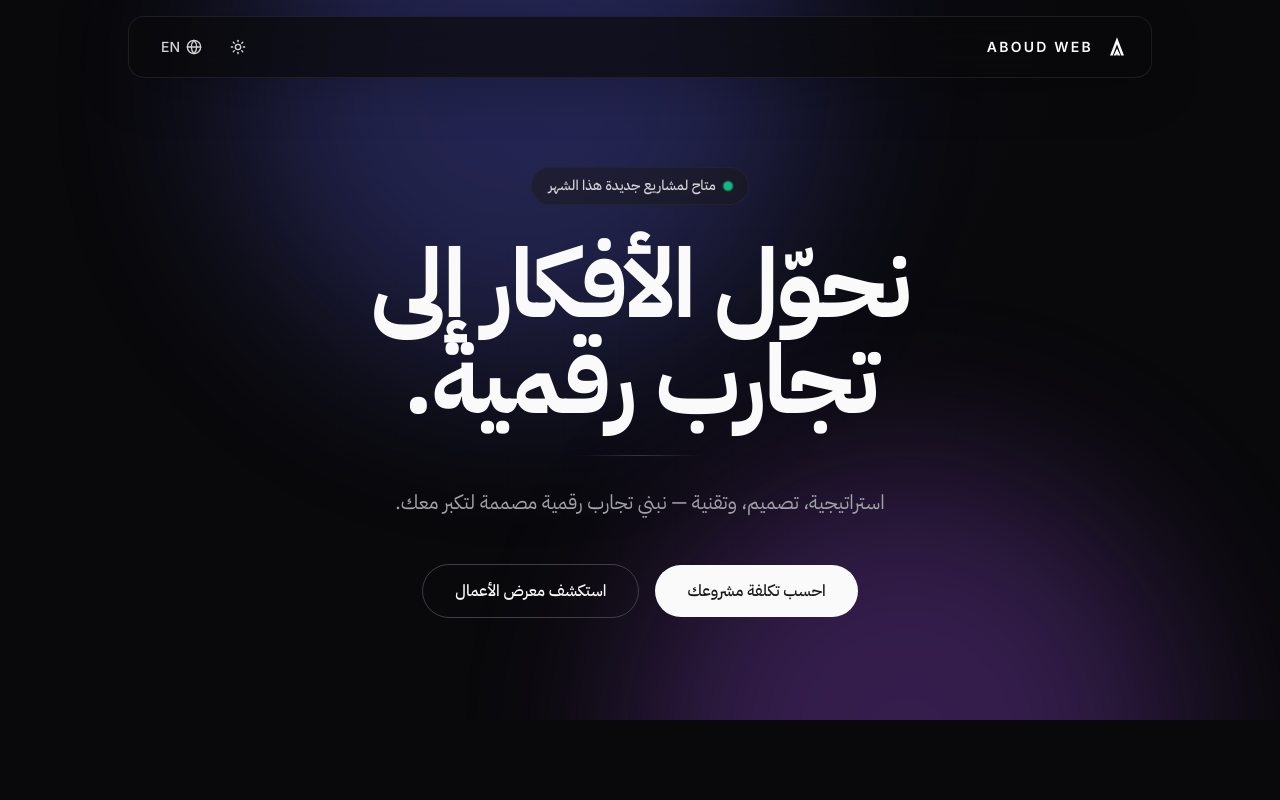
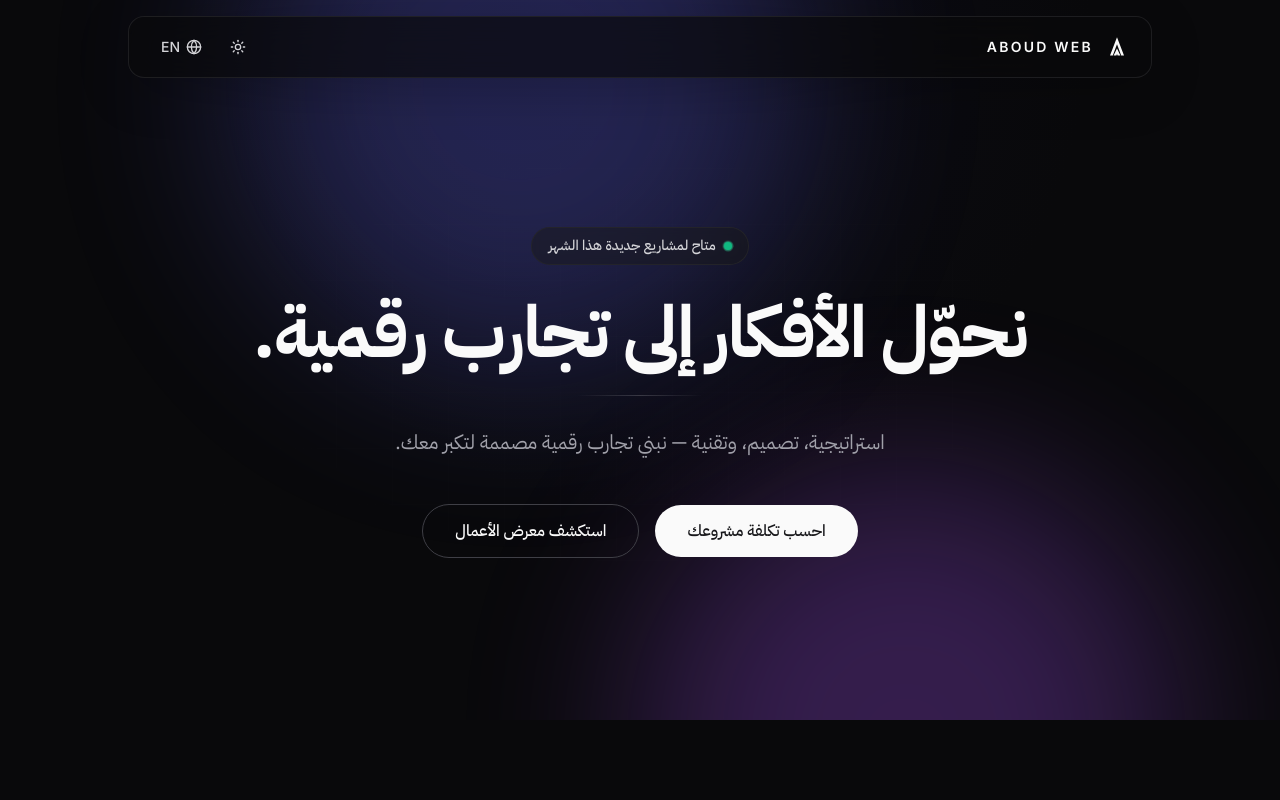
Before and after one commit to 963abod/aboudweb, a React (Vite) app: page / in a window 1280 px wide. Shown: the top 800 px of the page. Built offline with nearby package versions, Linux system fonts and the light colour scheme; no server answers; the database is empty.

Commit message:
Refine hero headline scale and line spacing

```diff
--- a/src/components/Hero.jsx
+++ b/src/components/Hero.jsx
@@ -59,7 +59,7 @@ export function Hero({ lang, settings }) {
 
       {/* Hero Content */}
       <div className="max-w-5xl text-center space-y-8">
-        <h1 className="hero-title hero-reveal text-5xl md:text-7xl lg:text-8xl font-bold tracking-tight text-zinc-900 dark:text-zinc-50 leading-[1.02] md:leading-[1.02]">
+        <h1 className="hero-title hero-reveal text-4xl md:text-6xl lg:text-7xl font-bold tracking-tight text-zinc-900 dark:text-zinc-50 leading-[1.12] md:leading-[1.08]">
           {title}
         </h1>
         <p className="hero-subtitle hero-reveal text-lg md:text-xl text-zinc-600 dark:text-zinc-400 max-w-2xl mx-auto leading-relaxed">
```
